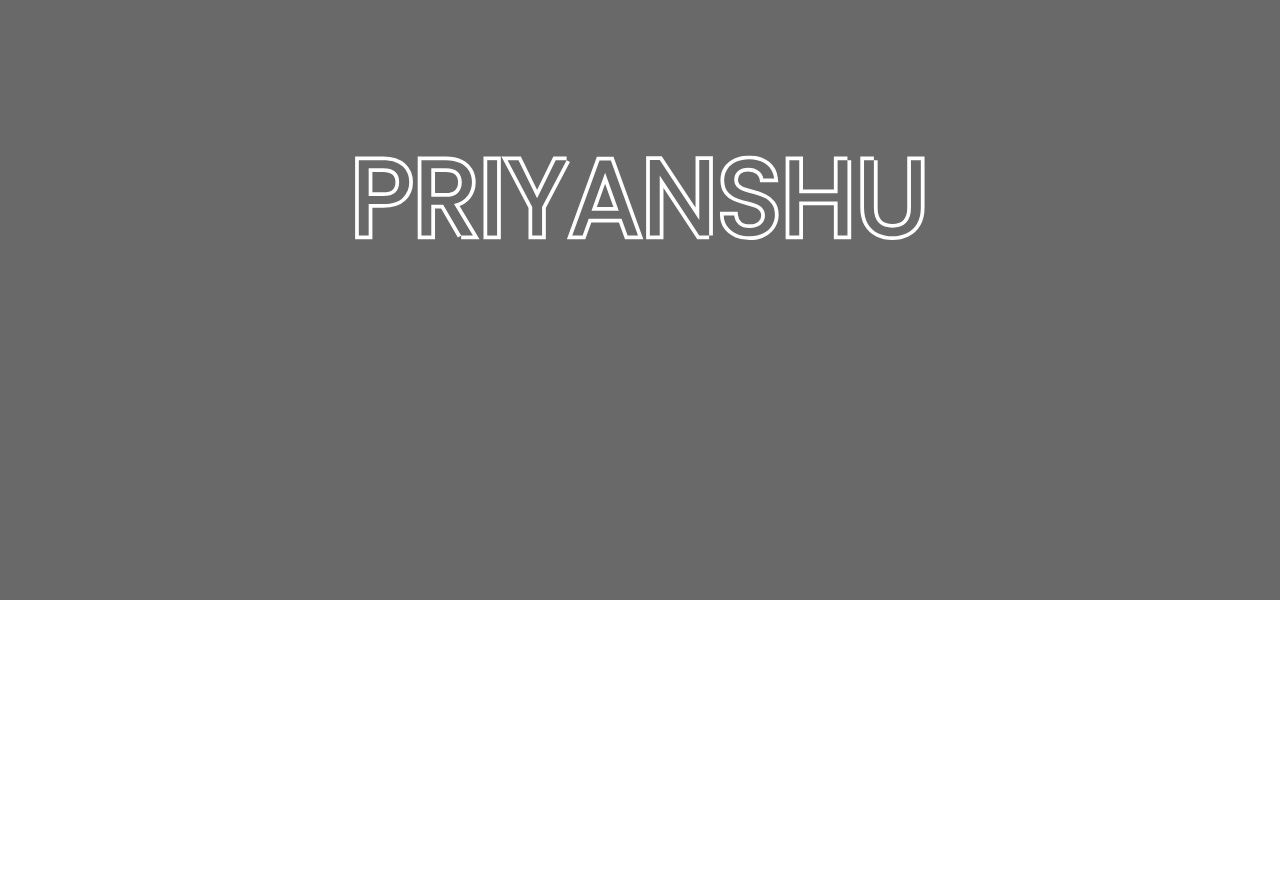
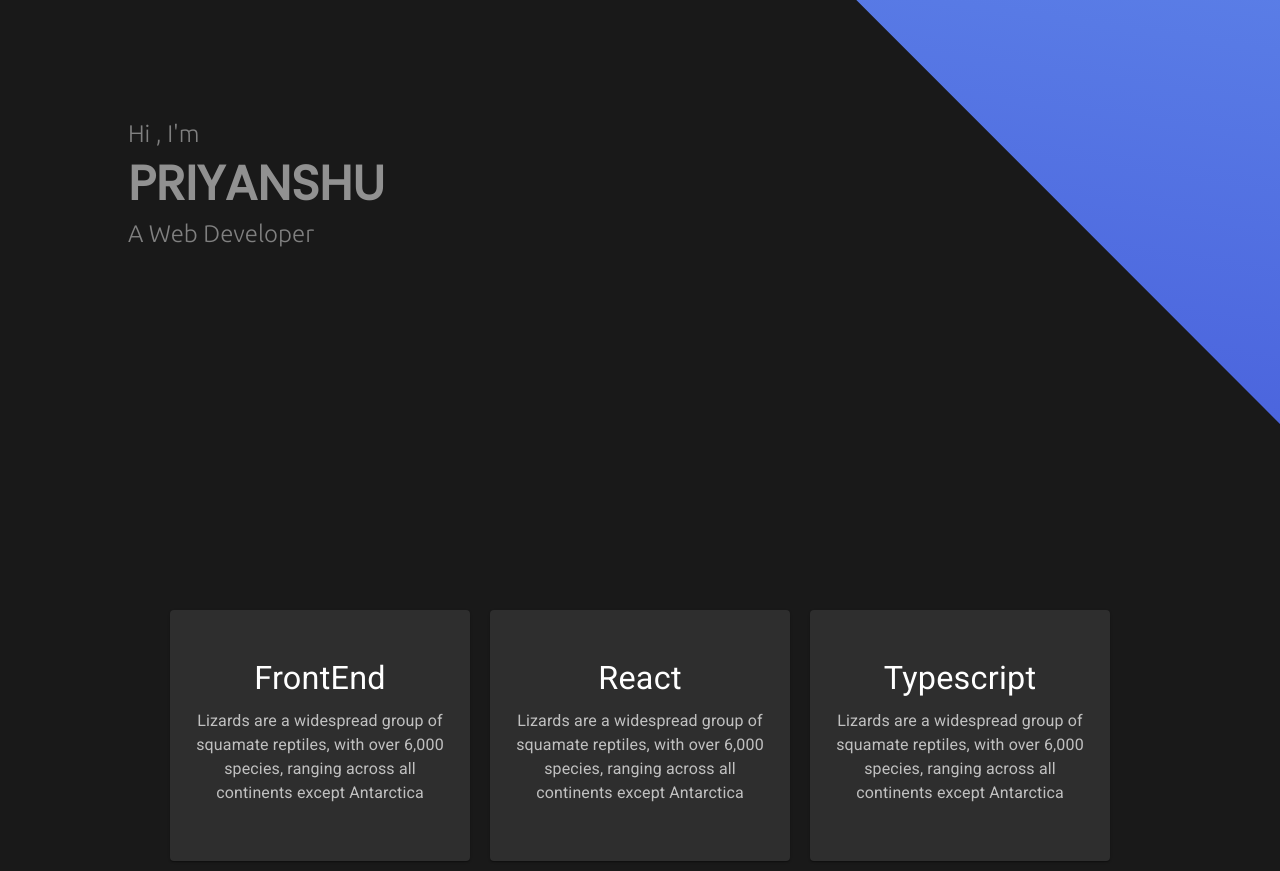
Before and after one commit to i-priyanshu/Dev-PortFolio, a React (Create React App) app: page / in a window 1280 px wide. Shown: the part 200-1071 px from the top of the page. Before the commit the page ends 800 px from the top, so only its background shows below. Built offline with nearby package versions, Linux system fonts and the light colour scheme.

Commit message:
Added Styled Components

```diff
--- a/package.json
+++ b/package.json
@@ -12,6 +12,7 @@
     "react": "^17.0.2",
     "react-dom": "^17.0.2",
     "react-scripts": "4.0.3",
+    "styled-components": "^5.2.3",
     "web-vitals": "^1.1.1"
   },
   "scripts": {
--- a/public/index.html
+++ b/public/index.html
@@ -8,6 +8,14 @@
     <meta
       name="description"
       content="Web site created using create-react-app"
+    />
+    <link
+      rel="stylesheet"
+      href="https://fonts.googleapis.com/css?family=Roboto:300,400,500,700&display=swap"
+    />
+    <link
+      rel="stylesheet"
+      href="https://fonts.googleapis.com/icon?family=Material+Icons"
     />
     <link rel="apple-touch-icon" href="%PUBLIC_URL%/logo192.png" />
     <!--
--- /dev/null
+++ b/src/components/HomeCard.js
@@ -0,0 +1,84 @@
+import React, { useEffect, useState } from "react";
+import { lighten, makeStyles } from "@material-ui/core/styles";
+import Card from "@material-ui/core/Card";
+import CardActionArea from "@material-ui/core/CardActionArea";
+import CardContent from "@material-ui/core/CardContent";
+import Typography from "@material-ui/core/Typography";
+import {
+  ThemeProvider,
+  createMuiTheme,
+  responsiveFontSizes,
+} from "@material-ui/core/styles";
+import styled from "styled-components";
+
+const useStyles = makeStyles({
+  root: {
+    maxWidth: 300,
+    paddingTop: "2rem",
+    paddingBottom: "2rem",
+    margin: 10,
+    background: "#2e2e2e",
+    textAlign: "center",
+  },
+});
+
+let theme = createMuiTheme({
+  palette: {
+    type: "dark",
+  },
+});
+
+theme = responsiveFontSizes(theme);
+
+const HomeCard = () => {
+  const classes = useStyles();
+
+  return (
+    <MaterialCards>
+      <ThemeProvider theme={theme}>
+        <Card className={classes.root}>
+          <CardContent>
+            <Typography gutterBottom variant="h4" component="h2">
+              FrontEnd
+            </Typography>
+            <Typography variant="body1" color="textSecondary" component="p">
+              Lizards are a widespread group of squamate reptiles, with over
+              6,000 species, ranging across all continents except Antarctica
+            </Typography>
+          </CardContent>
+        </Card>
+        <Card className={classes.root}>
+          <CardContent>
+            <Typography gutterBottom variant="h4" component="h2">
+              React
+            </Typography>
+            <Typography variant="body1" color="textSecondary" component="p">
+              Lizards are a widespread group of squamate reptiles, with over
+              6,000 species, ranging across all continents except Antarctica
+            </Typography>
+          </CardContent>
+        </Card>
+        <Card className={classes.root}>
+          <CardContent>
+            <Typography gutterBottom variant="h4" component="h2">
+              Typescript
+            </Typography>
+            <Typography variant="body1" color="textSecondary" component="p">
+              Lizards are a widespread group of squamate reptiles, with over
+              6,000 species, ranging across all continents except Antarctica
+            </Typography>
+          </CardContent>
+        </Card>
+      </ThemeProvider>
+    </MaterialCards>
+  );
+};
+
+export default HomeCard;
+
+const MaterialCards = styled.div`
+  display: flex;
+  flex-direction: row;
+  background: #191919;
+  justify-content: center;
+`;
--- a/src/components/home.js
+++ b/src/components/home.js
@@ -1,14 +1,33 @@
 import React from "react";
-
+import Homesvg from "../SVGs/Homesvg.svg";
+import { motion } from "framer-motion";
 import "../styles/home.scss";
-import { NameSvg } from "./svgs";
+import HomeCard from "./HomeCard";
 
 const Home = () => {
   return (
     <div className="Home">
-      <div className="center">
-        <NameSvg />
+      <div className="front">
+        <img src={Homesvg} alt="" className="home_svg" />
+        <motion.div
+          initial={{ opacity: 0, y: -100 }}
+          transition={{ duration: 1 }}
+          animate={{ opacity: 1, y: 0 }}
+          className="intro"
+        >
+          <motion.p className="Hi_tag subtitles">Hi , I'm</motion.p>
+          <motion.h1
+            initial={{ x: -100 }}
+            transition={{ duration: 1.5, type: "spring" }}
+            animate={{ x: 0 }}
+            className="Name"
+          >
+            PRIYANSHU
+          </motion.h1>
+          <motion.p className="work_tag subtitles">A Web Developer</motion.p>
+        </motion.div>
       </div>
+      <HomeCard />
     </div>
   );
 };
--- a/src/styles/home.scss
+++ b/src/styles/home.scss
@@ -1,18 +1,39 @@
+@import url("https://fonts.googleapis.com/css2?family=Poppins&family=Ubuntu:wght@300&display=swap");
+
 * {
   margin: 0;
   padding: 0;
   box-sizing: border-box;
 }
 
-.Home {
-  background: #696969;
+.front {
+  background: #191919;
   height: 100vh;
   width: 100%;
 }
 
-.center {
+.intro {
   position: absolute;
-  top: 50%;
-  left: 50%;
-  transform: translate(-50%, -50%);
+  top: 40%;
+  left: 10%;
 }
+
+h1 {
+  font-family: "poppins", sans-serif;
+  font-weight: 900;
+  font-size: 3rem;
+  color: rgb(145, 145, 145);
+}
+
+p {
+  color: grey;
+  font-family: "Ubuntu", sans-serif;
+  font-size: 1.5rem;
+}
+
+.home_svg {
+  width: 40%;
+  position: absolute;
+  //  top: 50px;
+  right: 0;
+}
```
Also changed, not shown: src/SVGs/Homesvg.svg (added), 1 other file (tests, documents, lock files or other folders).
